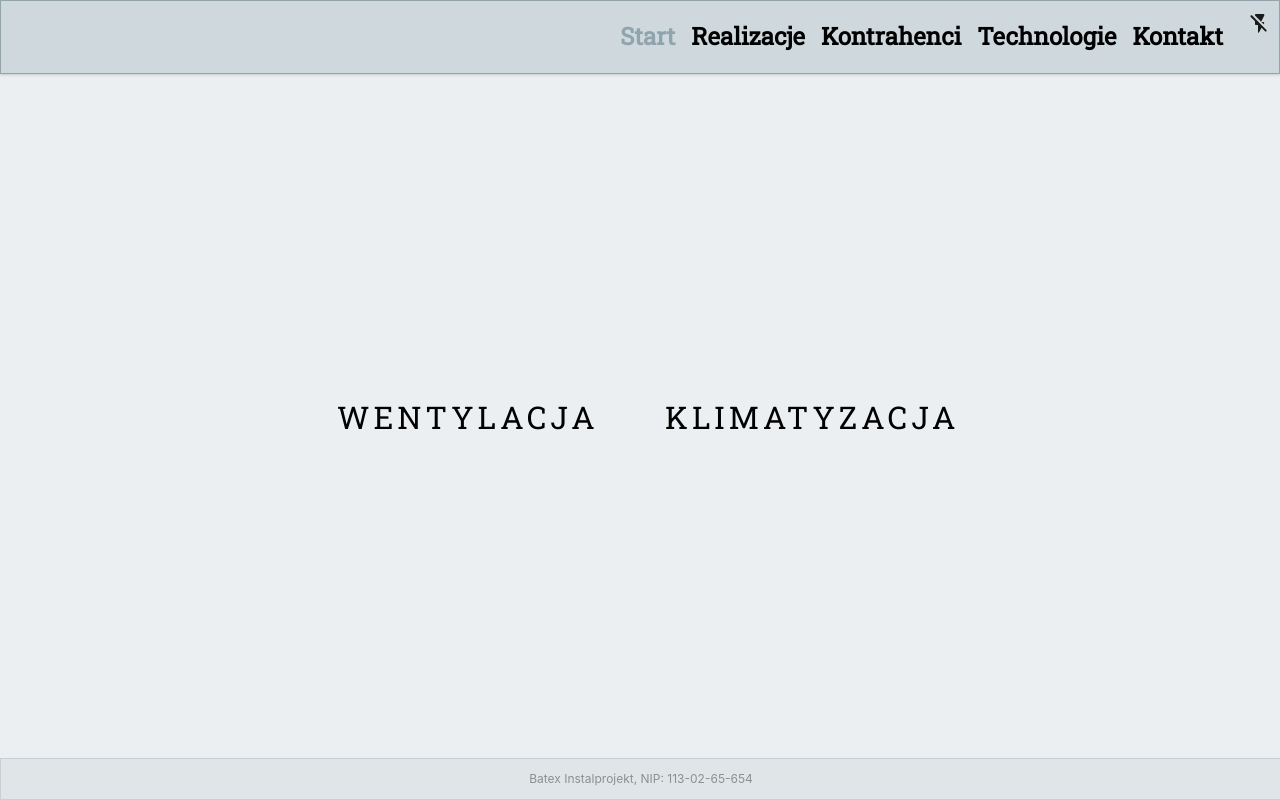
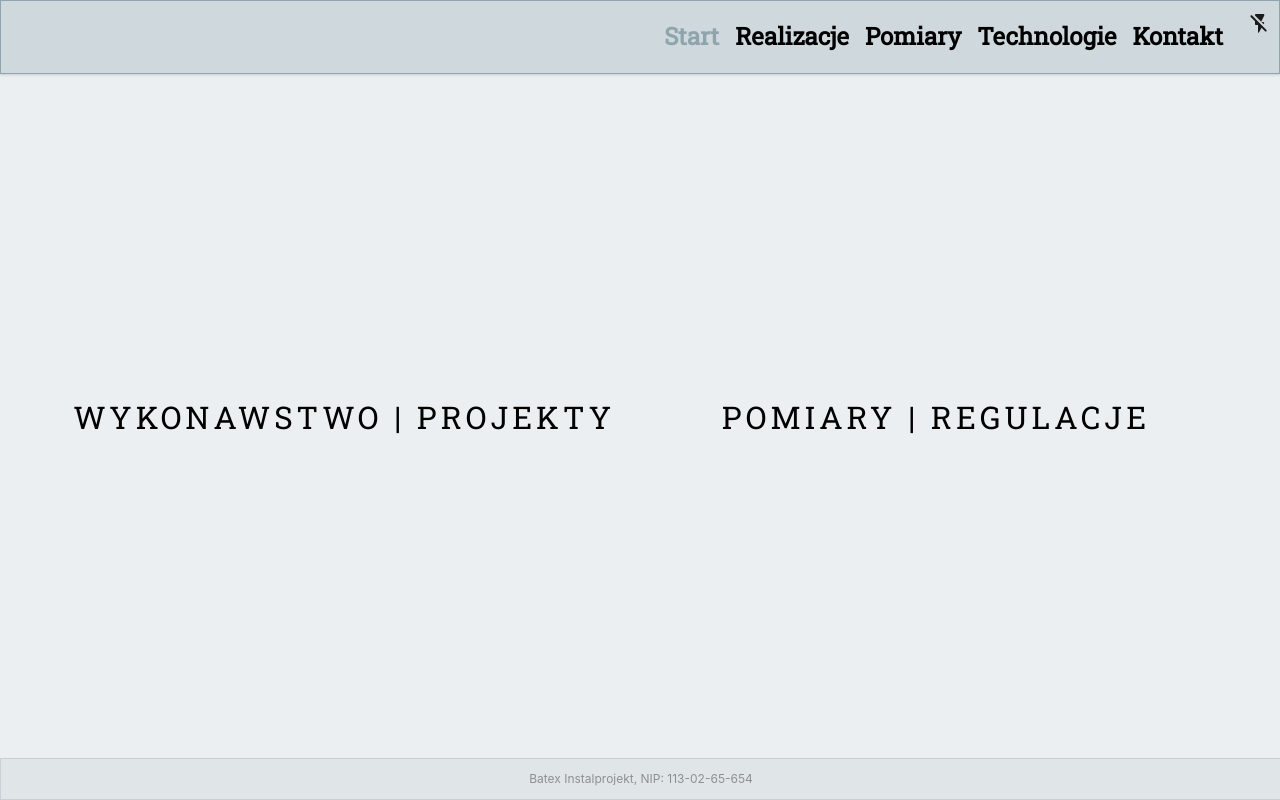
Before and after one commit to MaciejFigat/SinglePageA_React, a React (Create React App) app in the folder frontend/: page / in a window 1280 px wide. Built offline with nearby package versions, Linux system fonts and the light colour scheme.

Commit message:
changes in data

```diff
--- a/frontend/src/components/ContactForm.js
+++ b/frontend/src/components/ContactForm.js
@@ -13,13 +13,9 @@ const ContactForm = () => {
       <ContainerDiv>
         <ResponsiveDiv>
           <div className='hcenter'>
-            <h3>
-              {' '}
-              Batex Instalprojekt <br />
-            </h3>
-            <StyledImage src={sunset1} width='33%' height='53%' />
-            <StyledImage src={mountain1} width='33%' height='53%' />
-            <StyledImage src={sunset2} width='33%' height='53%' />
+            <StyledImage src={sunset1} width='33%' height='88%' />
+            <StyledImage src={mountain1} width='33%' height='88%' />
+            <StyledImage src={sunset2} width='33%' height='88%' />
           </div>
         </ResponsiveDiv>
       </ContainerDiv>
--- a/frontend/src/components/Offer.js
+++ b/frontend/src/components/Offer.js
@@ -20,8 +20,7 @@ const OfferOne = ({ handleClickOne }) => {
         <H2 onClick={handleClickOne}>
           <Vent />
         </H2>
-        <h3>Wentylacja</h3>
-        <StyledImage src={mountain2} width='33%' height='53%' />
+        <StyledImage src={mountain2} width='80%' height='80%' />
         <h4>Znaczenie dla zdrowia</h4> <br />
         <Paragraph>
           Zbyt wysokie stężenie CO2 w powietrzu bezpośrednio wpływa na
@@ -58,7 +57,6 @@ const OfferTwo = ({ handleClickTwo }) => {
         <H2 onClick={handleClickTwo}>
           <Air />
         </H2>
-        <h3>Klimatyzacja</h3>
         <StyledImage src={saw1} width='66%' height='66%' />
         <StyledImage src={saw2} width='66%' height='66%' />
         <StyledImage src={saw3} width='66%' height='66%' />
--- a/frontend/src/layout/Nav.js
+++ b/frontend/src/layout/Nav.js
@@ -54,7 +54,7 @@ const Nav = () => {
             className='nav_link'
             activeClassName='nav_link_active'
           >
-            Kontrahenci
+            Pomiary
           </NavLink>
         </li>
         <li className='testLi4'>
--- a/frontend/src/pages/Home.js
+++ b/frontend/src/pages/Home.js
@@ -39,7 +39,6 @@ const Home = () => {
     } else {
       setShowHomeEl('showNone')
     }
-    console.log(showHomeEl)
   }
 
   if (showHomeEl === 'showNone') {
@@ -55,10 +54,10 @@ const Home = () => {
           <BigContainerDiv>
             <GridCenter>
               <LinkAboutSubtle onClick={handleClickOne}>
-                <h3>Wentylacja</h3>
+                <h3>Wykonawstwo | Projekty</h3>
               </LinkAboutSubtle>
               <LinkAboutSubtle onClick={handleClickTwo}>
-                <h3>Klimatyzacja</h3>
+                <h3>Pomiary | Regulacje</h3>
               </LinkAboutSubtle>
             </GridCenter>
           </BigContainerDiv>
--- a/frontend/src/styles/boxColorStyles.js
+++ b/frontend/src/styles/boxColorStyles.js
@@ -47,7 +47,9 @@ export const LinkAboutSecondary = styled.a`
   }
 `
 export const LinkAboutSubtle = styled.a`
-  display: inline-block;
+  display: flex;
+  justify-content: center;
+  /* display: inline-block; */
   /* display: grid;
 
   place-items: center; */
```
